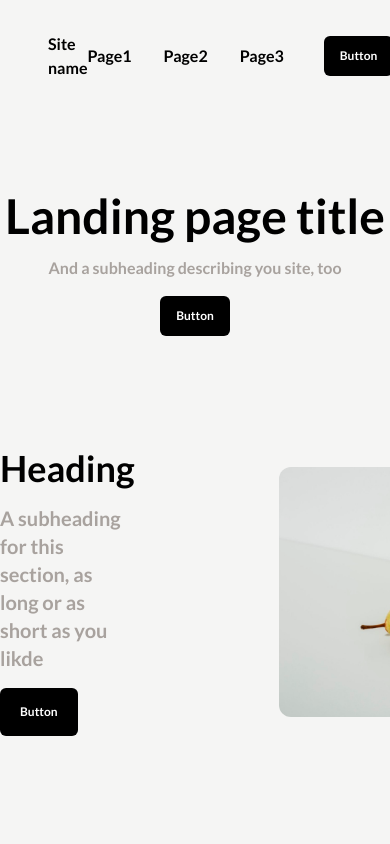
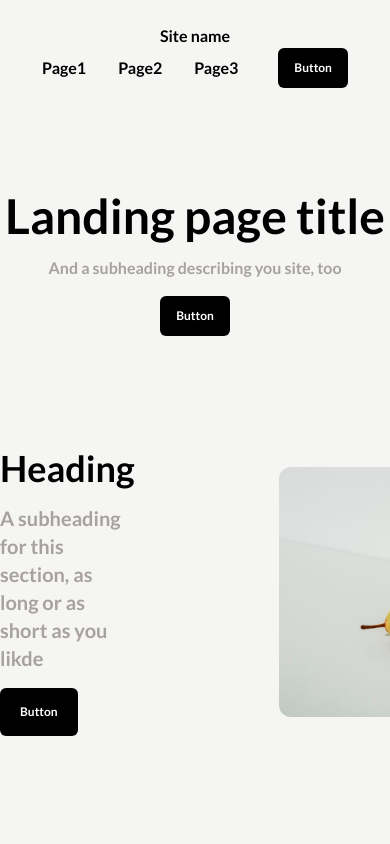
Before and after one commit to YM202c2100/figma-reproduction, a Next.js app: page / in a window 390 px wide. Shown: the top 844 px of the page. Built offline with nearby package versions, Linux system fonts and the light colour scheme.

Commit message:
[update] ヘッダーをレスポンシブルに変更

```diff
--- a/app/components/header.tsx
+++ b/app/components/header.tsx
@@ -1,15 +1,15 @@
 
 function Header(){
   return(
-    <header className="flex items-center h-28 justify-between">
-      <div className="ml-12">Site name</div>
+    <header className="flex flex-col items-center h-28 justify-center md:flex-row md:justify-between">
+      <div className="md:ml-12">Site name</div>
       <nav className="flex">
         <ul className="flex items-center">
           <li className="">Page1</li>
           <li className="ml-8">Page2</li>
           <li className="ml-8">Page3</li>
         </ul>
-        <button className="text-xs mx-10 bg-black text-white px-4 py-3 rounded-md">Button</button>
+        <button className="text-xs ml-10 md:mr-10 bg-black text-white px-4 py-3 rounded-md">Button</button>
       </nav>
     </header>
   )
```
